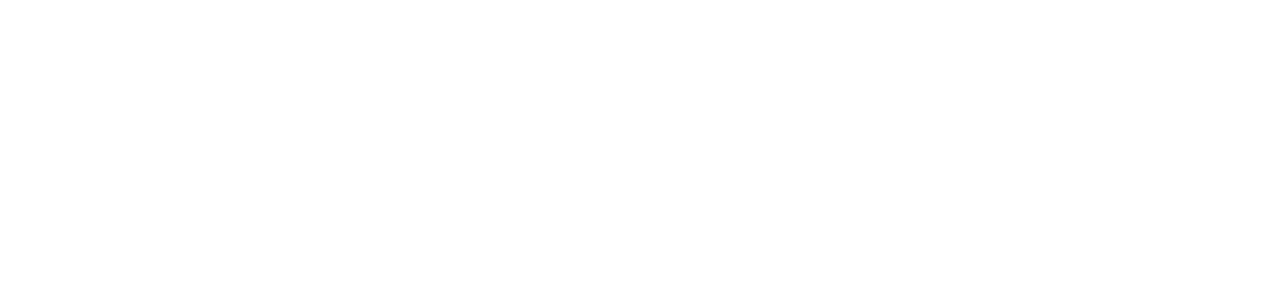
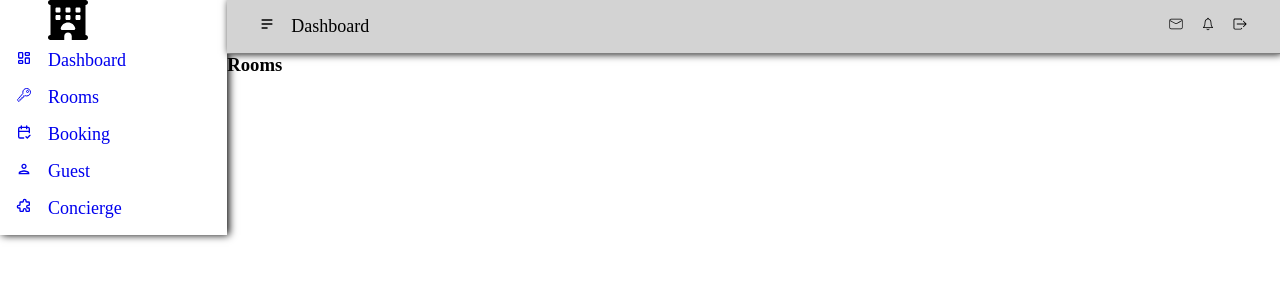
Before and after one commit to David7878dmb/Hotel-Miranda-Dashboard, a React (Vite) app: page /rooms in a window 1280 px wide. Before the commit this address had no page. Shown: the top 300 px of the page. Built offline with nearby package versions, Linux system fonts and the light colour scheme.

Commit message:
Feat: Routes, img

```diff
--- a/package.json
+++ b/package.json
@@ -10,6 +10,7 @@
     "preview": "vite preview"
   },
   "dependencies": {
+    "bcrypt": "^5.1.1",
     "react": "^18.3.1",
     "react-dnd": "^16.0.1",
     "react-dnd-html5-backend": "^16.0.1",
--- a/src/components/App.jsx
+++ b/src/components/App.jsx
@@ -2,6 +2,10 @@ import { BrowserRouter, Route, Routes } from 'react-router-dom'
 import { Home } from './pages/home'
 import { Booking } from './pages/booking'
 import '../style/App.css'
+import { Rooms } from './pages/rooms'
+import { Dashboard } from './pages/dashboard'
+import { Guest } from './pages/guest'
+import { Concierge } from './pages/concierge'
 
 function App() {
 
@@ -10,8 +14,11 @@ function App() {
     <BrowserRouter>
       <Routes>
         <Route path='/' element={<Home/>}/>
-        <Route path='/booking' element={<Booking/>}>
-        </Route>
+        <Route path='/booking' element={<Booking/>}/>
+        <Route path='/rooms' element={<Rooms/>}/>
+        <Route path='/dashboard' element={<Dashboard/>}/>
+        <Route path='/guest' element={<Guest/>}/>
+        <Route path='/concierge' element={<Concierge/>}/>
       </Routes>
     </BrowserRouter>
   )
--- a/src/components/lateralMenu/lateralMenu.jsx
+++ b/src/components/lateralMenu/lateralMenu.jsx
@@ -4,34 +4,51 @@ import { IoKeyOutline } from "react-icons/io5";
 import { TbCalendarCheck } from "react-icons/tb";
 import { MdOutlinePerson } from "react-icons/md";
 import { TbLayoutDashboard } from "react-icons/tb";
+import { FaHotel } from "react-icons/fa6";
+import styled from "styled-components";
+
+
+const Parrafo = styled.p`
+    padding-left:1rem;
+    display: inline;
+    font-size: 18px;
+`;
+
+const IconWrapper = styled.span`
+    font-size:40px;
+    margin-right: 8px;
+    color:black;
+`;
 
 const LateralMenu = () => {
     return (
-        <div className="lateral">
+        <div className="lateral" >
+            <Link to="/" style={{width:'100%', margin:'2rem'}}>
+                        <IconWrapper>
+                            <FaHotel />
+                        </IconWrapper>
+                    </Link>
             <ul>
+
                 <li>
-                    <Link to="/">Inicio</Link>
+                    <Link to="/dashboard"> <TbLayoutDashboard /><Parrafo>Dashboard</Parrafo></Link>
                 </li>
 
                 <li>
-                    <Link to=""> <TbLayoutDashboard /><p>Dashboard</p></Link>
+                    <Link to="/rooms"> <IoKeyOutline /><Parrafo>Rooms</Parrafo></Link>
                 </li>
 
                 <li>
-                    <Link to=""> <IoKeyOutline />Rooms</Link>
-                </li>
-
-                <li>
-                    <Link to="/booking"> <TbCalendarCheck />Booking</Link>
+                    <Link to="/booking"> <TbCalendarCheck /><Parrafo>Booking</Parrafo></Link>
                 </li>
 
 
                 <li>
-                    <Link to=""><MdOutlinePerson />Guest</Link>
+                    <Link to="/guest"><MdOutlinePerson /><Parrafo>Guest</Parrafo></Link>
                 </li>
 
                 <li>
-                    <Link to=""><HiOutlinePuzzle />Concierge</Link>
+                    <Link to="/concierge"><HiOutlinePuzzle /><Parrafo>Concierge</Parrafo></Link>
                 </li>
 
 
--- a/src/components/navBar/navBar.jsx
+++ b/src/components/navBar/navBar.jsx
@@ -1,14 +1,44 @@
 import { HiMenuAlt2 } from "react-icons/hi";
 import { CiMail } from "react-icons/ci";
 import { IoIosNotificationsOutline } from "react-icons/io";
+import styled from "styled-components";
+import { IoIosLogOut } from "react-icons/io";
+
+const Parrafo = styled.p`
+    padding-left:1rem;
+    display: inline;
+    font-size: 18px;
+
+`;
+
+const Imagenes = styled.p`
+    padding-left:1rem;
+`
+const Row = styled.p`
+    display: flex;
+    flex-direction: row;
+    justify-content: space-between;
+`
 
 
 const NavBar = () => {
     return(
     <div className="navbar">
-        <HiMenuAlt2/>
-        <CiMail/>
-        <IoIosNotificationsOutline/>
+        <div>
+            <HiMenuAlt2/>
+            <Parrafo>Dashboard</Parrafo>
+        </div>
+        <Row>
+            <Imagenes>
+                <CiMail/>
+            </Imagenes>
+            <Imagenes>
+                <IoIosNotificationsOutline/>
+            </Imagenes>
+            <Imagenes>
+                <IoIosLogOut />
+            </Imagenes>
+        </Row>
     </div>
     )
 }
--- /dev/null
+++ b/src/components/pages/concierge.jsx
@@ -0,0 +1,25 @@
+import { useParams } from "react-router-dom"
+import Container from "../container/container";
+import LateralMenu from "../lateralMenu/lateralMenu";
+import styled from 'styled-components';
+import NavBar from "../navBar/navBar";
+
+const Title = styled.h1`
+    /* color: white; */
+`;
+
+export const Concierge = () => {
+    const { id } = useParams();
+
+    return (
+        <Container>
+            <LateralMenu/>
+            <div >
+                <NavBar/>
+                <section>
+                    <Title>Concierge</Title>
+                </section>
+            </div>
+        </Container>
+    )
+}
--- /dev/null
+++ b/src/components/pages/dashboard.jsx
@@ -0,0 +1,25 @@
+import { useParams } from "react-router-dom"
+import Container from "../container/container";
+import LateralMenu from "../lateralMenu/lateralMenu";
+import styled from 'styled-components';
+import NavBar from "../navBar/navBar";
+
+const Title = styled.h1`
+    /* color: white; */
+`;
+
+export const Dashboard = () => {
+    const { id } = useParams();
+
+    return (
+        <Container>
+            <LateralMenu/>
+            <div >
+                <NavBar/>
+                <section>
+                    <Title>Dashboard</Title>
+                </section>
+            </div>
+        </Container>
+    )
+}
--- /dev/null
+++ b/src/components/pages/guest.jsx
@@ -0,0 +1,25 @@
+import { useParams } from "react-router-dom"
+import Container from "../container/container";
+import LateralMenu from "../lateralMenu/lateralMenu";
+import styled from 'styled-components';
+import NavBar from "../navBar/navBar";
+
+const Title = styled.h1`
+    /* color: white; */
+`;
+
+export const Guest = () => {
+    const { id } = useParams();
+
+    return (
+        <Container>
+            <LateralMenu/>
+            <div >
+                <NavBar/>
+                <section>
+                    <Title>Guest</Title>
+                </section>
+            </div>
+        </Container>
+    )
+}
--- /dev/null
+++ b/src/components/pages/rooms.jsx
@@ -0,0 +1,25 @@
+import { useParams } from "react-router-dom"
+import Container from "../container/container";
+import LateralMenu from "../lateralMenu/lateralMenu";
+import styled from 'styled-components';
+import NavBar from "../navBar/navBar";
+
+const Title = styled.h1`
+    /* color: white; */
+`;
+
+export const Rooms = () => {
+    const { id } = useParams();
+
+    return (
+        <Container>
+            <LateralMenu/>
+            <div >
+                <NavBar/>
+                <section>
+                    <Title>Rooms</Title>
+                </section>
+            </div>
+        </Container>
+    )
+}
--- a/src/style/App.css
+++ b/src/style/App.css
@@ -7,18 +7,27 @@
     background-color: lightgray;
     padding: 1rem 2rem;
     border-bottom: 1px solid gray;
-    width: 100%;
+
     max-width: auto;
+    display: flex;
+    flex-direction: row;
+    justify-content: space-between;
+    box-shadow: 2px 0 8px black;
 }
 
 .lateral{
     box-shadow: 2px 0 8px black;
     padding-left: 1rem;
+    max-width: 30rem;
+
     ul{
         list-style: none;
         li{
+            color: white;
             display: flex;
             flex-direction: row;
+            align-items: center;
+            align-self: center;
             padding-bottom: 1rem;
             a{
                 text-decoration: none;
```
Also changed, not shown: 1 other file (tests, documents, lock files or other folders).
